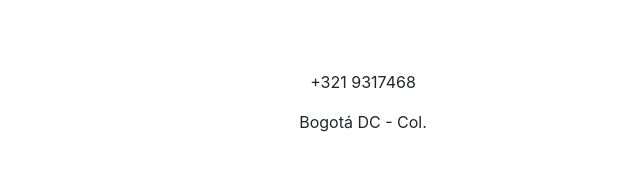
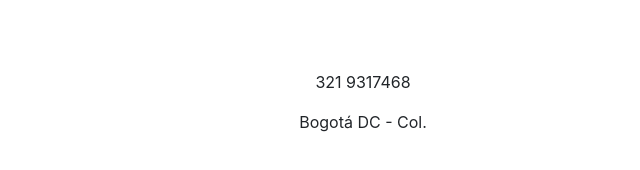
Before and after one commit to worktida/co, a website with bundled scripts: page index.html in a window 1280 px wide. Shown: the part 3299-3469 px from the top of the page, 87-727 px from the left. Built offline with nearby package versions, Linux system fonts and the light colour scheme; some icons are missing; files whose address does not match are found by name.

Commit message:
Update index.html

```diff
--- a/index.html
+++ b/index.html
@@ -243,7 +243,7 @@
         <div class="row">
           <div class="col-lg-4 ml-auto text-center">
             <i class="fas fa-phone fa-3x mb-3 sr-contact-1"></i>
-            <p>+321 9317468</p>
+            <p>321 9317468</p>
             <p>Bogotá DC - Col.</p>
           </div>
           <div class="col-lg-4 mr-auto text-center">
```
